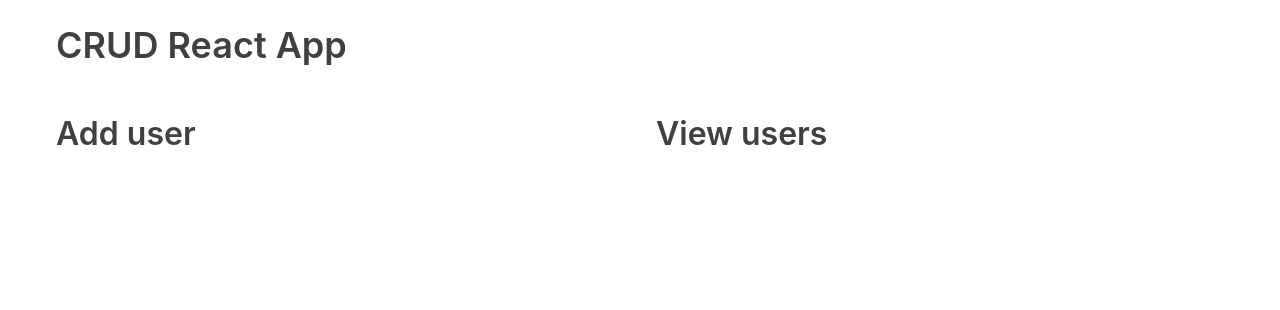
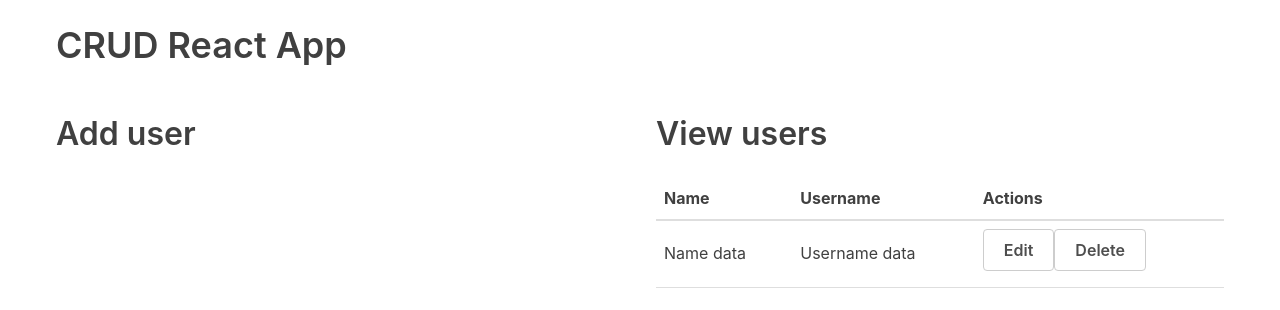
Before and after one commit to mjuncobranco/CRUD-React-APP, a React (Create React App) app in the folder react-hooks/: page / in a window 1280 px wide. Shown: the top 310 px of the page. Built offline with nearby package versions, Linux system fonts and the light colour scheme.

Commit message:
adding UserTable component to App

```diff
--- a/react-hooks/src/App.js
+++ b/react-hooks/src/App.js
@@ -1,5 +1,6 @@
 
 import React from "react";
+import UserTable from "./tables/UserTable";
 
 function App() {
   return (
@@ -11,6 +12,7 @@ function App() {
         </div>
         <div className="flex-large">
           <h2>View users</h2>
+          <UserTable/>
         </div>
       </div>
     </div>
--- a/react-hooks/src/tables/UserTable.js
+++ b/react-hooks/src/tables/UserTable.js
@@ -1,4 +1,4 @@
-import './UserTable.css';
+// import './UserTable.css';
 
 const UserTable = () => {
   return (
```
